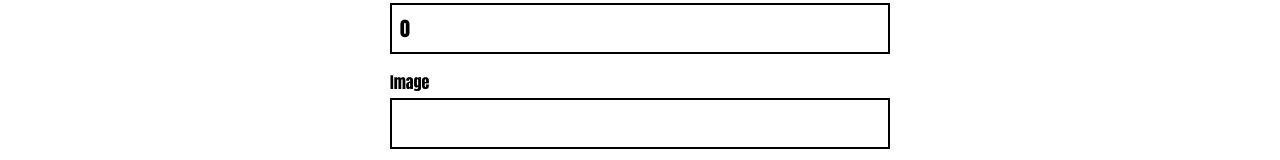
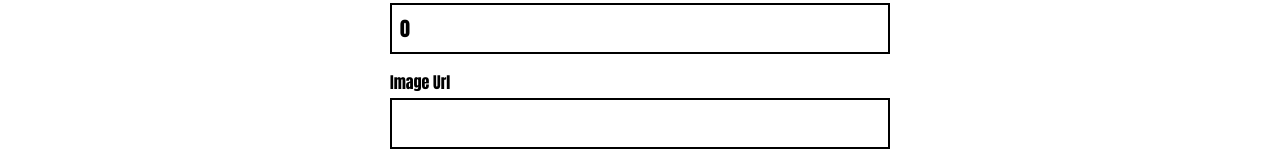
Before and after one commit to ashaw315/react-mod-project, a React (Create React App) app: page /sell in a window 1280 px wide. Shown: the part 730-890 px from the top of the page. Built offline with nearby package versions, Linux system fonts and the light colour scheme; data requests are answered from the project's data file.

Commit message:
add ReadMe and clean up

```diff
--- a/db.json
+++ b/db.json
@@ -249,6 +249,16 @@
       "price": 15861,
       "about": "Tartar Table in laminated wood was originally designed in 1985, by Ettore Sottsass for Memphis Milano. Ettore Sottsass was born in Innsbruck in 1917. In 1939 he graduated in architecture at the Politecnico di Torino. One of the most influential and important figures of the last century. As an architect and designer, he has participated in all radical movements whether created from the 1970s and 1980s. In 1981 he founded the Memphis Group, a group that has radically changed the scenario of Italian and world design. Honored with numerous international awards, was winner of the Golden Compass in 1959. He designed the first laptop \"Valentina\" by Olivetti. He died in 2007 at the age of 90 years.",
       "id": 25
+    },
+    {
+      "name": "Nefertiti Teapot",
+      "category": "",
+      "image": "https://a.1stdibscdn.com/nefertiti-teapot-matteo-thun-for-memphis-milano-original-1980s-for-sale/1121189/f_167964921573280404170/16796492_master.jpg?disable=upscale&auto=webp&quality=60&width=1318",
+      "designer": "Matteo Thun",
+      "materials": "Ceramic",
+      "price": 1,
+      "about": "Vintage original 1980s Nefertiti tea pot. Red is vintage color which is no longer production now. There is signature on bottom.\nDesigned by Matteo Thun for Memphis Milano.",
+      "id": 26
     }
   ]
 }
--- a/src/App.js
+++ b/src/App.js
@@ -1,7 +1,5 @@
 import React,{useState, useEffect} from "react";
-import {Link} from "react-router-dom";
-import { BrowserRouter, Routes, Route } from "react-router-dom";
-import FurnitureList from "./FurnitureList";
+import { Routes, Route } from "react-router-dom";
 import Navbar from "./routes/Navbar";
 import Home from "./routes/Home";
 import History from "./routes/History";
@@ -14,13 +12,13 @@ import './App.css'
 
 function App() {
   const [furniture, setFurniture] = useState([])
-  const [page, setPage] = useState("/")
   const [cartItems, setCartItems] = useState([])
   const [search, setSearch] = useState("")
   const [furnFilter, setFurnFilter] = useState("All")
-  const [data, setData] = useState([])
   const [sortBy, setSortBy] = useState("Alphabetically");
 
+
+  console.log("items exist?",furniture)
 
   useEffect(() => {
     fetch('http://localhost:3000/furniture')
@@ -75,10 +73,6 @@ function App() {
   }
 });
 
-// const filteredFurniture = sortedFurniture.filter(
-//   (stock) => stock.type === filterBy
-// );
-
 function handleSearch (searchFurniture) {
     setSearch(searchFurniture);
 }
@@ -87,32 +81,12 @@ function handleAddItem(newItem) {
   setFurniture([...furniture, newItem]);
 }
 
-
-// useEffect(() => {
-//   const sortArray = type => {
-//       const types = {
-//           name: 'name',
-//           price: 'price',
-//       };
-//       const sortProperty = types[type];
-//       const sorted = [...furniture].sort((a, b) => b[sortProperty] - a[sortProperty]);
-//       console.log(sorted)
-//       setFurniture(sorted)
-//   }
-//   sortArray(sortType)
-// },[sortType])
-
-
-
-
-
-
   return (
     <div >
-      <a className="header" href="/" style={{ textDecoration: 'none', color: "black" }}>memphis</a>
+      <a className="header" href="/react-mod-project" style={{ textDecoration: 'none', color: "black" }}>memphis</a>
       <Navbar countCartItems={cartItems.length}/>
       <Routes>
-        <Route path="/" element= {<SplashPage />}/>
+        <Route path="/react-mod-project" element= {<SplashPage />}/>
         <Route path="/furniture/:id" element={<MemDetail furniture={furniture} onAdd={onAdd}/>} />
         <Route path="/furniture" element={
           <Home
@@ -129,7 +103,7 @@ function handleAddItem(newItem) {
         <Route path="/history" element={<History />} />
         <Route path="/create" element={<Create />} />
         <Route path="/sell" element={<Sell onAddNewItem={handleAddItem}/>} />
-        <Route path="/cart" element={<Cart cartItems={cartItems} onAdd={onAdd} onRemove={onRemove} cartItems={cartItems}/>} />
+        <Route path="/cart" element={<Cart cartItems={cartItems} onAdd={onAdd} onRemove={onRemove} />} />
       </Routes>
 
 
--- a/src/routes/Create.js
+++ b/src/routes/Create.js
@@ -1,6 +1,5 @@
 import React, { useEffect, useRef, useState } from "react";
 import Menu from "./Menu";
-import useUndo from "./useUndo";
 
 
 function Create () {
@@ -71,7 +70,6 @@ function Create () {
                 width={`850px`}
                 height={`550px`}
                 />
-
             </div>
         </div>
     );
--- a/src/routes/FilterBar.js
+++ b/src/routes/FilterBar.js
@@ -11,9 +11,6 @@ const Button = styled.button`
     text-decoration: none;
     font: 1rem Impact, Haettenschweiler, 'Arial Narrow Bold', sans-serif;
     box-shadow: 2px 2px;
-
-
-
     &:hover {
         background: black;
         color: white;
--- a/src/routes/Home.js
+++ b/src/routes/Home.js
@@ -1,8 +1,6 @@
 import React from "react";
 import MemCard from "./MemCard";
 import FilterBar from "./FilterBar";
-
-
 
 function Home ({
         onAdd,
@@ -22,9 +20,6 @@ function handleSortChange(event) {
     onChangeSort(event.target.value);
     console.log(event.target.value)
   }
-
-
-
 
     return (
         <div className="main" style={{ padding: "1rem 0" }}>
--- a/src/routes/MemCard.js
+++ b/src/routes/MemCard.js
@@ -14,7 +14,6 @@ const Button = styled.button`
     font: 1rem Impact, Haettenschweiler, 'Arial Narrow Bold', sans-serif;
     font-size: 12px;
     box-shadow: 2px 2px black;
-
     &:hover {
         background: dodgerblue;
         color: white;
--- a/src/routes/Sell.js
+++ b/src/routes/Sell.js
@@ -49,13 +49,7 @@ const [materials, setMaterials] = useState("")
 const [price, setPrice] = useState(0)
 const [about, setAbout] = useState("")
 
-//Modal display //
-// const [show, setShow] = useState(false);
-
-// const handleClose = () => setShow(false);
-// const handleShow = () => setShow(true);
-
-const [open, setOpen] = React.useState(false);
+const [open, setOpen] = useState(false);
 const handleOpen = () => setOpen(true);
 const handleClose = () => setOpen(false);
 
@@ -136,7 +130,7 @@ function handleSubmitItem(e){
                     value={price}
                     onChange={(e) => setPrice(e.target.value)}
                     />
-                    <label htmlFor="image">Image</label>
+                    <label htmlFor="image">Image Url</label>
                      <input
                     type="text"
                     name="image"
--- a/src/routes/useUndo.js
+++ /dev/null
@@ -1,34 +0,0 @@
-import React, { useReducer } from "react";
-
-
-const initialState = {
-    history: [],
-}
-
-const reducer = (state, action) => {
-    switch (action.type) {
-        case 'undo' : {
-            const isEmpty = !state.history.length
-            if(isEmpty) return state
-            return {...state.history[state.history.length -1]}
-        }
-        default:
-            return state
-    }
-}
-
-const useUndo = () => {
-    const [state, dispatch] = useReducer(reducer, initialState)
-    const onSubmit = (e) => {
-        console.log("submitted")
-    }
-    const undo = () => {
-        dispatch({type: 'undo'})
-    }
-    return {
-        ...state,
-        onSubmit,
-        undo,
-    }
-}
-export default useUndo;
```
Also changed, not shown: src/routes/Cart.js (+0 -11 lines), src/routes/MemDetail.js (+2 -22 lines), 1 other file (tests, documents, lock files or other folders). Lines whose indentation alone changed are shown as unchanged.
